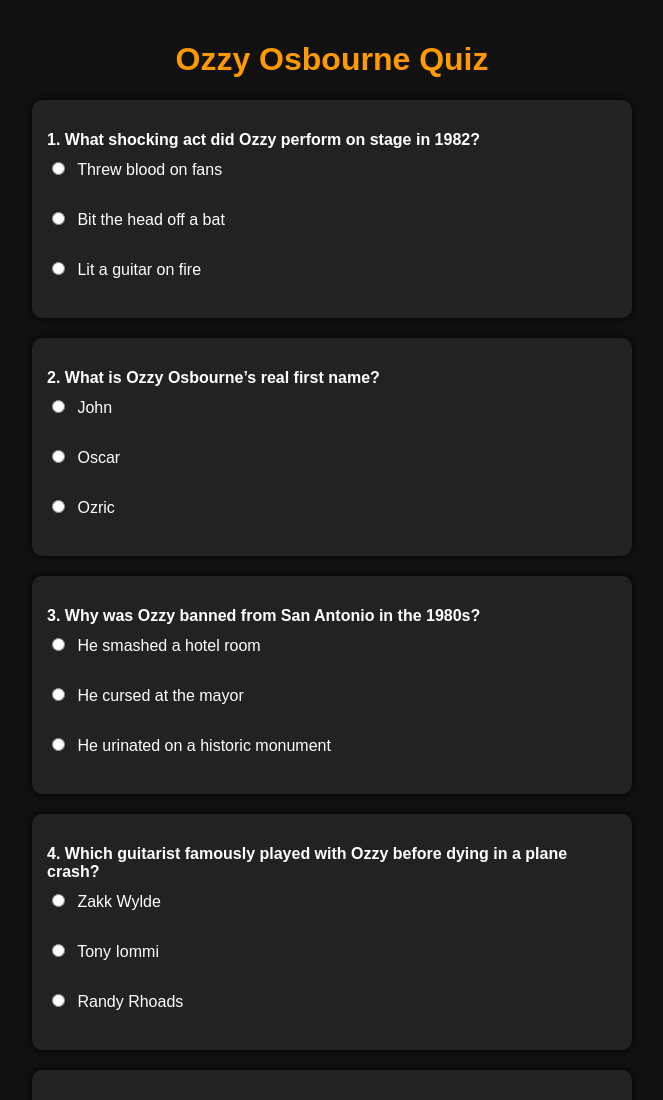
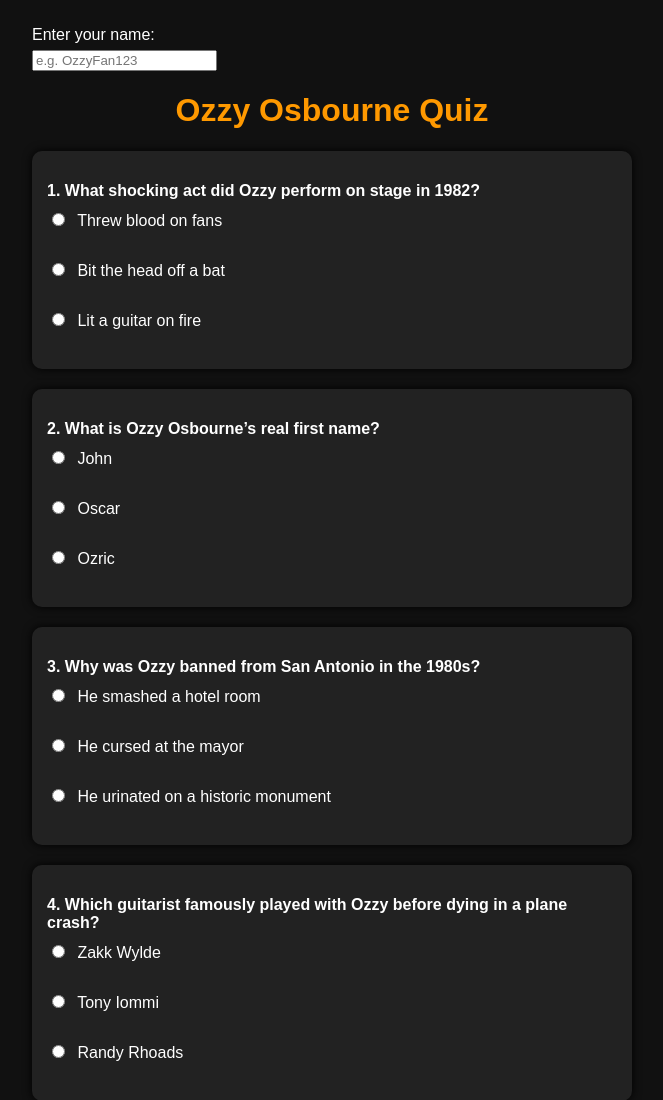
Before and after one commit to preciousfeature/Ozzy-Quiz, a plain HTML site: page index.html in a window 1280 px wide. Shown: the top 1100 px of the page, without its empty margins (308-971 px from the left). Drawn offline with Linux system fonts and the light colour scheme.

Commit message:
Update index.html

```diff
--- a/index.html
+++ b/index.html
@@ -4,6 +4,10 @@
   <meta charset="UTF-8">
   <title>Ozzy Osbourne Quiz</title>
   <link rel="stylesheet" href="style.css">
+  <div id="userInfo">
+  <label for="playerName">Enter your name:</label>
+  <input type="text" id="playerName" name="playerName" required placeholder="e.g. OzzyFan123">
+</div>
 </head>
 <body>
   <h1>Ozzy Osbourne Quiz</h1>
```
